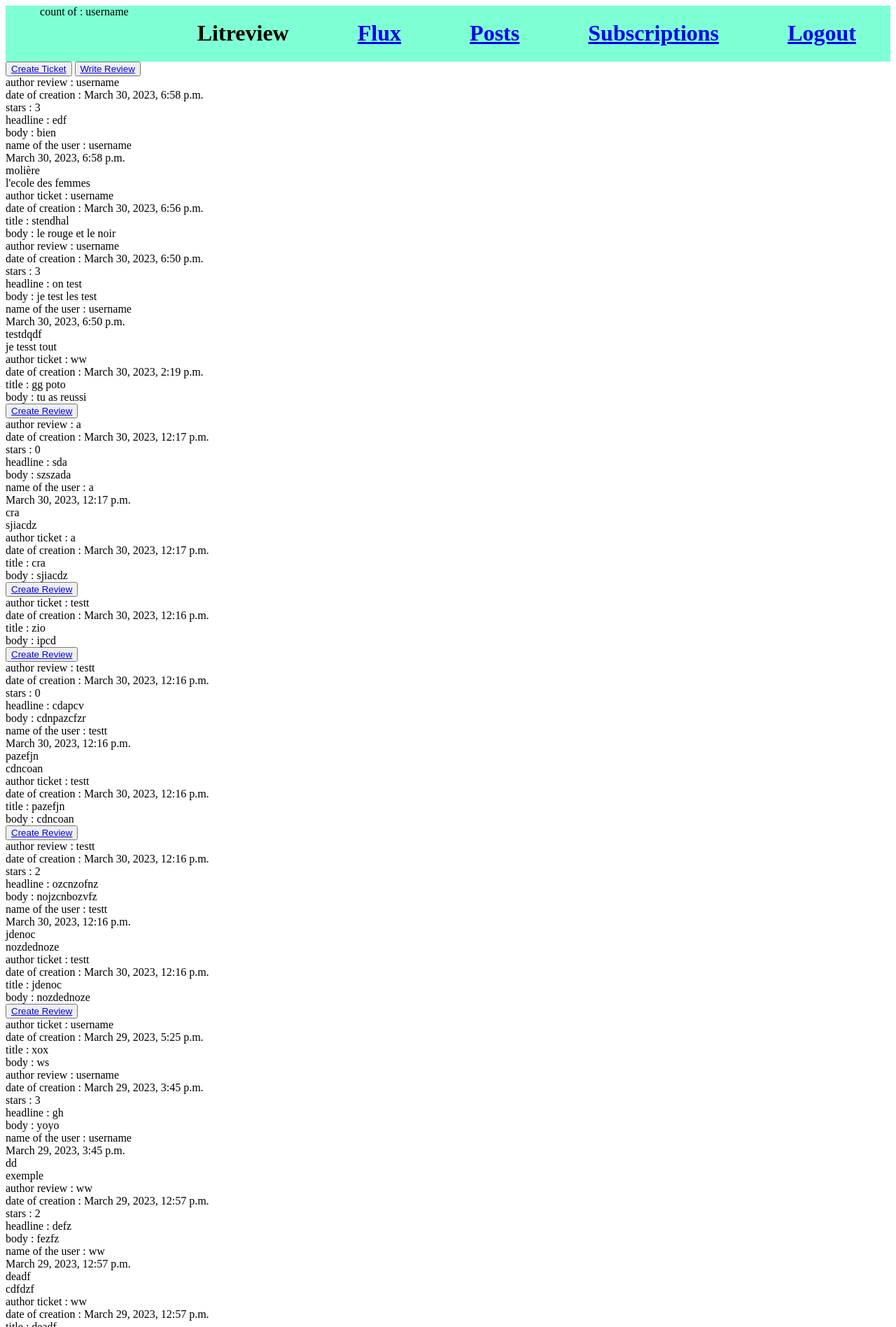
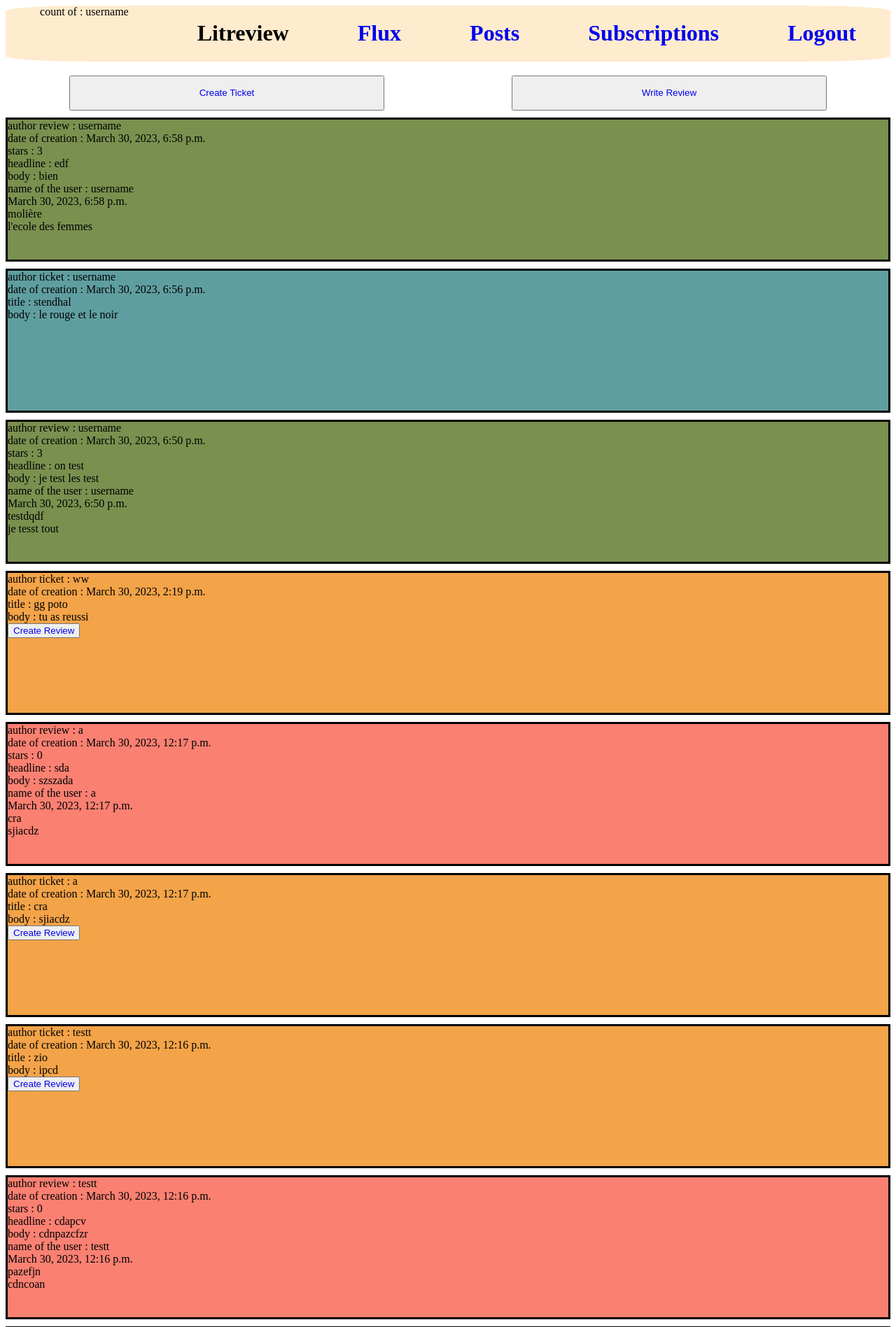
Before and after one commit to alexandre-75/Develop_a_web_application_using_Django, a Django app: page /dashboard/flux in a window 1280 px wide. Shown: the top 1897 px of the page at 70% size. Run offline with Django 4.2, Linux system fonts and the light colour scheme; a user stored in the database is signed in; data comes from the database, SQL or seed files in the repository; both versions use the stored data as it was after the commit.

Commit message:
css architecture template flux

```diff
--- /dev/null
+++ b/source/reviews/static/css/nav_bar.css
@@ -0,0 +1,49 @@
+.navigation_bar {
+    background-color: blanchedalmond;
+    display: flex;
+    justify-content: space-around;
+    border-radius: 10%;
+ }
+ a:link {
+   text-decoration: none;
+ }
+a:visited {
+   color: brown;
+ }
+.principal_btn_flux {
+   display: flex;
+   justify-content: space-around;
+   margin-top: 20px;
+
+}
+.btn_create_ticket {
+   width: 450px;
+   height: 50px;
+}
+.btn_write_review {
+   width: 450px;
+   height: 50px;
+}
+
+.ticket {
+   margin-top: 10px;
+   border: solid black;
+   height: 200px
+}
+.review {
+   margin-top: 10px;
+   border: solid black;
+   height: 200px
+}
+.review_followed_user {
+   background-color: salmon;
+}
+.review_user {
+   background-color: rgb(122, 144, 79);
+}
+.ticket_followed_user{
+   background-color: rgb(243, 163, 72)
+}
+.ticket_user{
+   background-color: cadetblue;
+}
--- a/source/reviews/static/css/style1.css
+++ /dev/null
@@ -1,8 +0,0 @@
-.navigation_bar {
-    background-color: aquamarine;
-    display: flex;
-    justify-content: space-around;
- }
- .test {
-    color: blueviolet;
- }
--- a/source/reviews/templates/reviews/flux.html
+++ b/source/reviews/templates/reviews/flux.html
@@ -3,31 +3,36 @@
 {% block content %}
 
 <div class="principal_btn_flux">
-    <button><a href="{% url 'reviews-new_ticket' %}">Create Ticket</a></button>
-    <button><a href="{% url 'reviews-new_review' %}">Write Review</a></button>
+    <button class="btn_create_ticket"><a href="{% url 'reviews-new_ticket' %}">Create Ticket</a></button>
+    <button class="btn_write_review"><a href="{% url 'reviews-new_review' %}">Write Review</a></button>
 </div>
 
 {% for post in ss %}
 
     {% if post in ff %}
 
+        <article class="ticket ticket_followed_user">
             <div> author ticket : {{ post.user.username }}</div>
             <div>date of creation : {{ post.time_created }}</div>
             <div>title : {{ post.title }}</div>
             <div>body : {{ post.description }}</div>
 
             <button><a href="{% url 'reviews-respond_ticket' post.id %}">Create Review</a></button>
+        </article>
 
     {% elif post in rr %}
 
+        <article class="ticket ticket_user">
             <div> author ticket : {{ post.user.username }}</div>
             <div>date of creation : {{ post.time_created }}</div>
             <div>title : {{ post.title }}</div>
             <div>body : {{ post.description }}</div>
+        </article>
 
 
     {% elif post in f %}
 
+        <article class="review review_followed_user">
             <div> author review : {{ post.user.username }}</div>
             <div>date of creation : {{ post.time_created }}</div>
             <div>stars : {{ post.rating }}</div>
@@ -37,10 +42,12 @@
             <div>{{ post.ticket.time_created }}</div>
             <div>{{ post.ticket.title }}</div>
             <div>{{ post.ticket.description }}</div>
+        </article>
 
 
     {% elif post in r %}
 
+        <article class="review review_user">
             <div> author review : {{ post.user.username }}</div>
             <div>date of creation : {{ post.time_created }}</div>
             <div>stars : {{ post.rating }}</div>
@@ -50,6 +57,7 @@
             <div>{{ post.ticket.time_created }}</div>
             <div>{{ post.ticket.title }}</div>
             <div>{{ post.ticket.description }}</div>
+        </article>
 
     {% endif %}
 {%  endfor %}
--- a/source/templates/base.html
+++ b/source/templates/base.html
@@ -5,7 +5,7 @@
 <head>
     <meta charset="UTF-8">
     <title>Litreview</title>
-    <link rel="stylesheet" type="text/css" href="{% static 'css/style1.css' %}">
+    <link rel="stylesheet" type="text/css" href="{% static 'css/nav_bar.css' %}">
 </head>
 <body>
     <div class="navigation_bar">
```
Also changed, not shown: source/db.sqlite3. Lines whose indentation alone changed are shown as unchanged.
